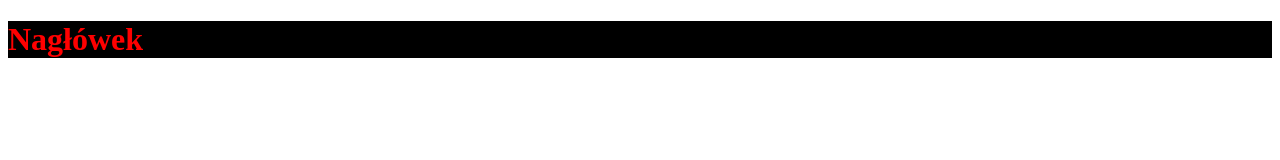
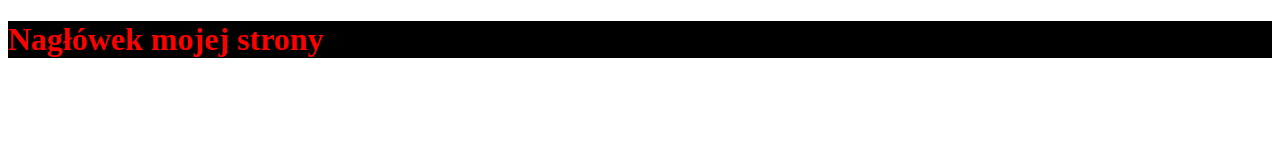
Before and after one commit to Marcinn88/goit-markup-hw-01, a plain HTML site: page index.html in a window 1280 px wide. Drawn offline with Linux system fonts and the light colour scheme.

Commit message:
Update index.html
Zmieniłem nagłówek

```diff
--- a/index.html
+++ b/index.html
@@ -8,6 +8,6 @@
     <title>Document</title>
   </head>
   <body>
-    <h1 class="h">Nagłówek</h1>
+    <h1 class="h">Nagłówek mojej strony</h1>
   </body>
 </html>
```
